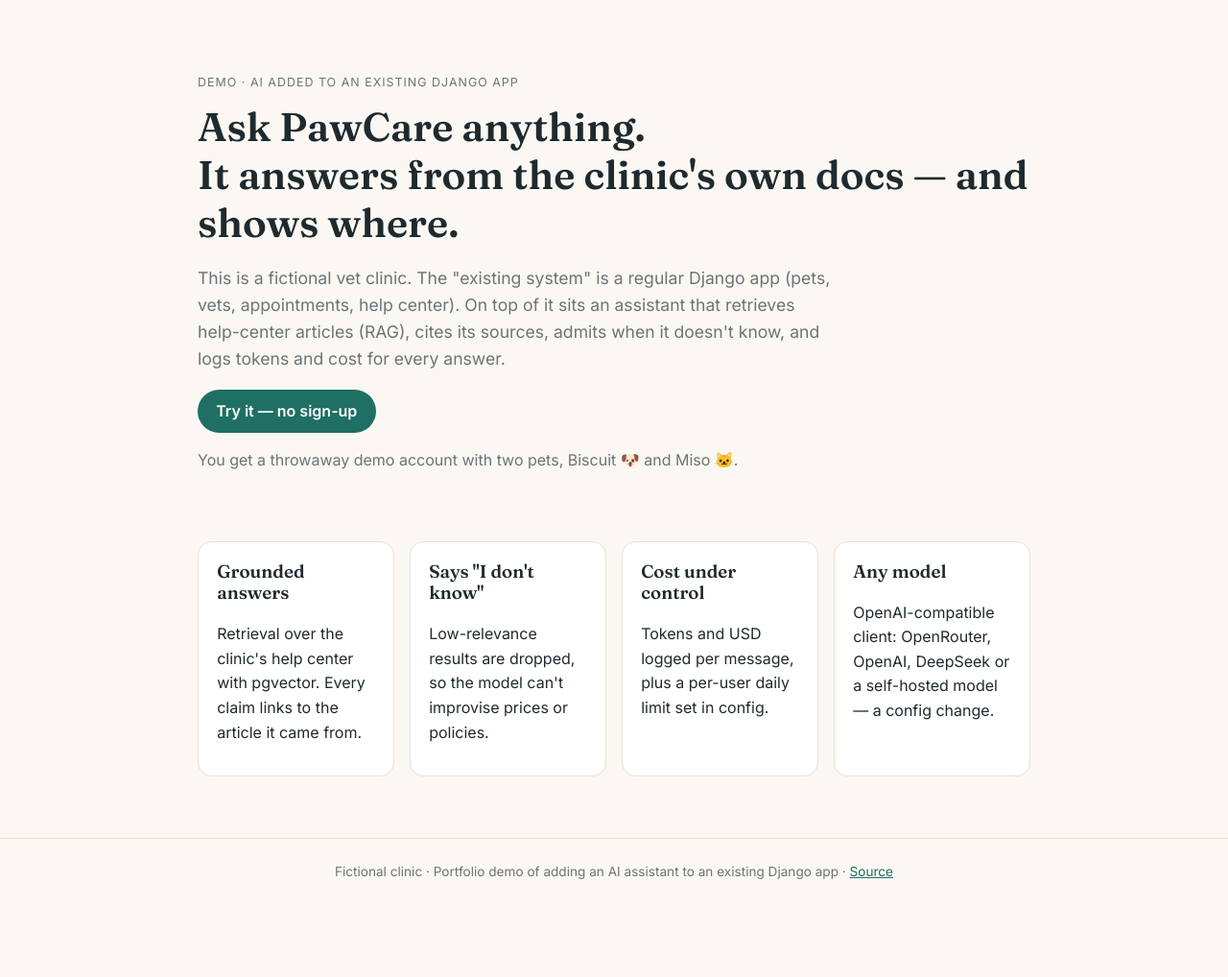
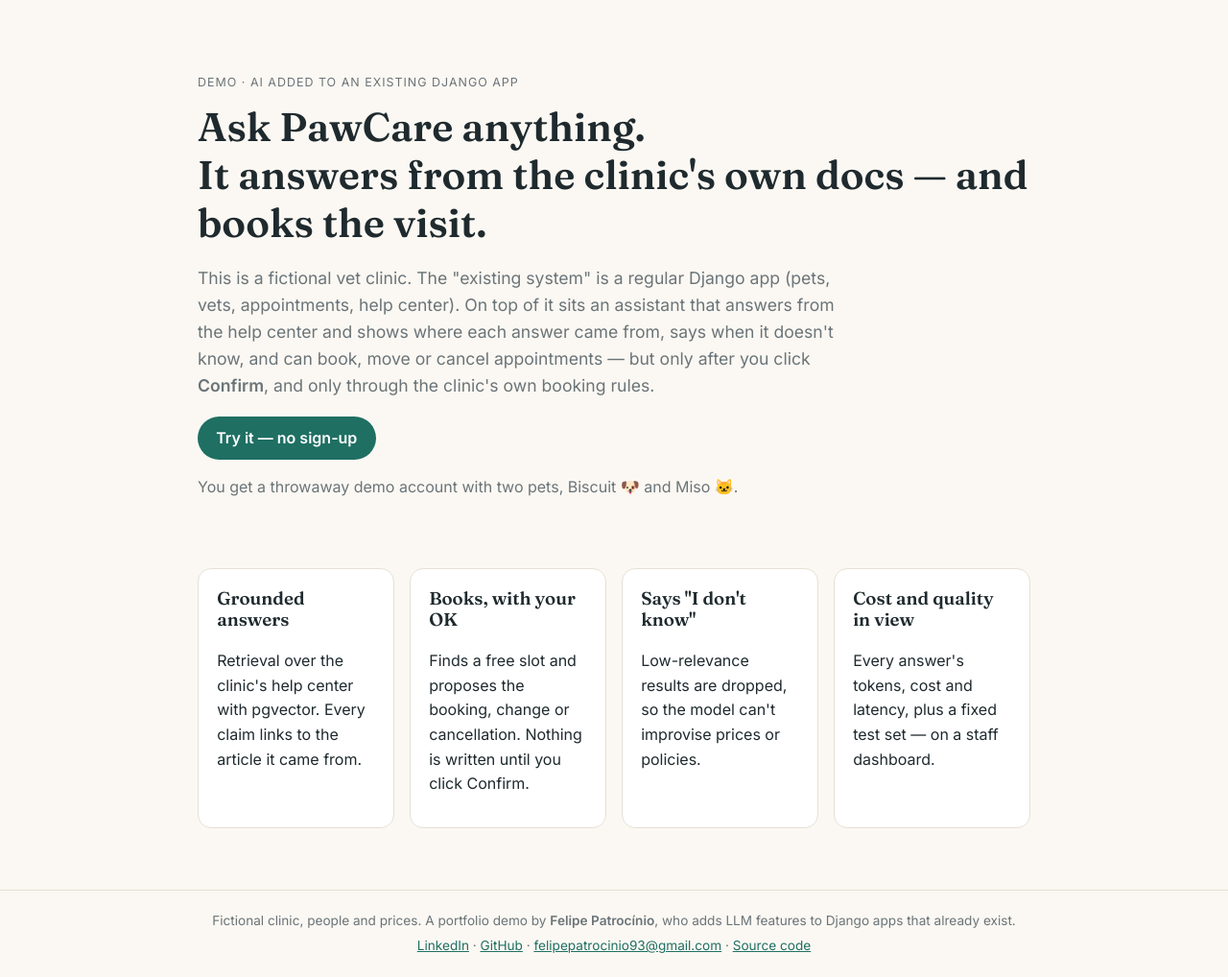
Before and after one commit to patr0ci/pawcare, a Django app: page / in a window 1280 px wide. Shown: the part 75-1093 px from the top of the page at 96% size. Before the commit the page ends 991 px from the top, so only its background shows below. Run offline with Django 5.2, Linux system fonts and the light colour scheme; data that the repository does not hold is empty.

Commit message:
Demo: sell the agent, credit the author, link previews, and no dead ends
- Home: the assistant books, moves and cancels (with Confirm); link to the
  public dashboard. Footer says who built it and how to reach him.
- Meta description, Open Graph/Twitter card (static/img/og.png) and a favicon,
  so a shared link shows a preview.
- Chips: the emergency (lily) and an "I don't know" (MRI) case instead of two
  plain lookups, so the guardrails are one click away.
- After Confirm: "See it in My pets", since the change lands in the clinic's own
  system; an empty My pets points back to the assistant.
- Live replies show model, tokens, cost and latency, like a reloaded page.
- A spent daily budget or message limit is said on arrival and the composer is
  disabled, instead of failing after the visitor types. Errors look like errors.

Co-Authored-By: Claude Opus 5.5 <noreply@anthropic.com>

```diff
--- a/assistant/chat.py
+++ b/assistant/chat.py
@@ -212,6 +212,9 @@ def answer(conversation: Conversation, question: str) -> Iterator[dict]:
     yield {
         "type": "done",
         "message_id": reply.id,
+        "model": reply.model,
+        "tokens": reply.prompt_tokens + reply.completion_tokens,
+        "latency_ms": reply.latency_ms,
         "cost_usd": float(reply.cost_usd),
         "cited": sorted(cited),
         "remaining": max(remaining, 0),
--- a/assistant/views.py
+++ b/assistant/views.py
@@ -53,12 +53,15 @@ def chat(request):
         request.session.pop("conversation_id", None)
         return redirect("assistant:chat")  # so a reload doesn't start yet another conversation
     conversation = current_conversation(request)
+    remaining = settings.ASSISTANT_DAILY_MESSAGE_LIMIT - Message.objects.today_for(request.user).count()
     return render(
         request,
         "assistant/chat.html",
         {
             "timeline": timeline(conversation),
-            "remaining": settings.ASSISTANT_DAILY_MESSAGE_LIMIT - Message.objects.today_for(request.user).count(),
+            "remaining": max(remaining, 0),
+            # Said up front, so nobody types a question only to be told the demo is out for the day.
+            "budget_spent": Message.objects.spent_today_usd() >= settings.ASSISTANT_DAILY_BUDGET_USD,
         },
     )
 
--- a/clinic/views.py
+++ b/clinic/views.py
@@ -6,12 +6,18 @@ from django.utils import timezone
 from django.utils.http import url_has_allowed_host_and_scheme
 from django.views.decorators.http import require_POST
 
+from assistant.models import Message
+
 from .demo import create_demo_tutor
 from .models import Appointment
 
 
 def home(request):
-    return render(request, "clinic/home.html")
+    return render(request, "clinic/home.html", {"budget_spent": budget_spent()})
+
+
+def budget_spent() -> bool:
+    return Message.objects.spent_today_usd() >= settings.ASSISTANT_DAILY_BUDGET_USD
 
 
 @require_POST
@@ -20,7 +26,7 @@ def demo_login(request):
         username__startswith="demo-", date_joined__date=timezone.localdate()
     ).count()
     if created_today >= settings.DEMO_ACCOUNTS_PER_DAY:
-        return render(request, "clinic/home.html", {"demo_full": True}, status=429)
+        return render(request, "clinic/home.html", {"demo_full": True, "budget_spent": budget_spent()}, status=429)
     tutor = create_demo_tutor()
     login(request, tutor.user, backend="django.contrib.auth.backends.ModelBackend")
     next_url = request.POST.get("next", "")
--- a/static/css/app.css
+++ b/static/css/app.css
@@ -44,7 +44,9 @@ button { font: inherit; cursor: pointer; }
 .prose { max-width: 68ch; }
 .stack p { display: flex; flex-direction: column; gap: .3rem; }
 .stack input { padding: .6rem; border: 1px solid var(--line); border-radius: 10px; background: var(--surface); color: var(--ink); }
-.footer { text-align: center; color: var(--muted); font-size: .85rem; padding: 1.5rem 16px; border-top: 1px solid var(--line); }
+.footer { text-align: center; color: var(--muted); font-size: .85rem; padding: 1rem 16px; border-top: 1px solid var(--line); }
+.footer p { margin: .3rem 0; }
+.notice { background: var(--accent-soft); border: 1px solid var(--line); border-radius: 12px; padding: .7rem 1rem; }
 
 /* chat */
 .chat-page { width: min(820px, 100%); margin: 0 auto; padding: 1.2rem 16px 1rem; flex: 1; display: flex; flex-direction: column; }
@@ -56,6 +58,7 @@ button { font: inherit; cursor: pointer; }
 .bubble.user { align-self: flex-end; background: var(--user); }
 .bubble.assistant { align-self: flex-start; background: var(--surface); }
 .bubble .text { white-space: pre-wrap; overflow-wrap: anywhere; }
+.bubble.error { border-color: #c0392b; }
 /* keep the newest bubble and its buttons clear of the sticky composer when scrolled into view */
 .bubble, .action { scroll-margin-bottom: 6rem; }
 .sources { display: flex; flex-wrap: wrap; gap: .4rem; margin-top: .6rem; }
@@ -64,6 +67,7 @@ button { font: inherit; cursor: pointer; }
 .empty { color: var(--muted); }
 .chip { background: var(--surface); border: 1px solid var(--line); color: var(--ink); border-radius: 999px; padding: .4rem .9rem; margin: .25rem .25rem 0 0; }
 .composer { display: flex; gap: .5rem; position: sticky; bottom: 0; background: var(--bg); padding: .6rem 0; }
+.composer :disabled { opacity: .55; cursor: not-allowed; }
 .composer input { flex: 1; min-width: 0; padding: .75rem 1rem; border-radius: 999px; border: 1px solid var(--line); background: var(--surface); color: var(--ink); font: inherit; }
 .typing::after { content: "▍"; animation: blink 1s steps(1) infinite; }
 @keyframes blink { 50% { opacity: 0; } }
--- a/templates/base.html
+++ b/templates/base.html
@@ -4,6 +4,16 @@
   <meta charset="utf-8">
   <meta name="viewport" content="width=device-width, initial-scale=1">
   <title>{% block title %}PawCare{% endblock %} · PawCare Veterinary Clinic</title>
+  <meta name="description" content="A portfolio demo of an AI assistant added to an existing Django app: it answers from the clinic's help center with sources, says when it doesn't know, and books visits only after you click Confirm.">
+  <meta property="og:type" content="website">
+  <meta property="og:title" content="PawCare — an AI assistant added to an existing Django app">
+  <meta property="og:description" content="Answers with sources, says when it doesn't know, and books visits only after you click Confirm. Try it without signing up; cost and test scores are on a live dashboard.">
+  <meta property="og:url" content="{{ request.scheme }}://{{ request.get_host }}{{ request.path }}">
+  <meta property="og:image" content="{{ request.scheme }}://{{ request.get_host }}{% static 'img/og.png' %}">
+  <meta property="og:image:width" content="1200">
+  <meta property="og:image:height" content="630">
+  <meta name="twitter:card" content="summary_large_image">
+  <link rel="icon" href="{% static 'img/favicon.svg' %}" type="image/svg+xml">
   <link rel="preconnect" href="https://fonts.googleapis.com">
   <link href="https://fonts.googleapis.com/css2?family=Fraunces:opsz,wght@9..144,600&family=Inter:wght@400;500;600&display=swap" rel="stylesheet">
   <link rel="stylesheet" href="{% static 'css/app.css' %}">
@@ -29,8 +39,11 @@
     {% block content %}{% endblock %}
   </main>
   <footer class="footer">
-    Fictional clinic · Portfolio demo of adding an AI assistant to an existing Django app ·
-    <a href="https://github.com/patr0ci/pawcare">Source</a>
+    <p>Fictional clinic, people and prices. A portfolio demo by <strong>Felipe Patrocínio</strong>, who adds LLM
+      features to Django apps that already exist.</p>
+    <p><a href="https://www.linkedin.com/in/patroci-dev/">LinkedIn</a> · <a href="https://github.com/patr0ci">GitHub</a> ·
+      <a href="mailto:felipepatrocinio93@gmail.com">felipepatrocinio93@gmail.com</a> ·
+      <a href="https://github.com/patr0ci/pawcare">Source code</a></p>
   </footer>
   {% block scripts %}{% endblock %}
 </body>
--- a/templates/clinic/home.html
+++ b/templates/clinic/home.html
@@ -3,16 +3,21 @@
 {% block content %}
 <section class="hero">
   <p class="eyebrow">Demo · AI added to an existing Django app</p>
-  <h1>Ask PawCare anything.<br>It answers from the clinic's own docs — and shows where.</h1>
+  <h1>Ask PawCare anything.<br>It answers from the clinic's own docs — and books the visit.</h1>
   <p class="lead">
     This is a fictional vet clinic. The "existing system" is a regular Django app (pets, vets, appointments,
-    help center). On top of it sits an assistant that retrieves help-center articles (RAG), cites its sources,
-    admits when it doesn't know, and logs tokens and cost for every answer.
+    help center). On top of it sits an assistant that answers from the help center and shows where each answer
+    came from, says when it doesn't know, and can book, move or cancel appointments — but only after you click
+    <strong>Confirm</strong>, and only through the clinic's own booking rules.
   </p>
-  {% if demo_full %}<p class="hint">The demo is at capacity for today. Please come back tomorrow!</p>{% endif %}
+  {% if budget_spent %}
+    <p class="notice">The live assistant is paused for today: the demo's daily AI budget is used up.
+      You can still look around{% if demo_public_dashboard %}, or see <a href="{% url 'assistant:dashboard' %}">what it costs and how it scores</a>{% endif %}.</p>
+  {% endif %}
+  {% if demo_full %}<p class="notice">The demo is at capacity for today. Please come back tomorrow!</p>{% endif %}
   {% if user.is_authenticated %}
     <a class="button" href="{% url 'assistant:chat' %}">Open the assistant</a>
-  {% else %}
+  {% elif not demo_full %}
     <form method="post" action="{% url 'demo_login' %}">{% csrf_token %}
       <button class="button">Try it — no sign-up</button>
     </form>
@@ -21,8 +26,8 @@
 </section>
 <section class="features">
   <div><h3>Grounded answers</h3><p>Retrieval over the clinic's help center with pgvector. Every claim links to the article it came from.</p></div>
+  <div><h3>Books, with your OK</h3><p>Finds a free slot and proposes the booking, change or cancellation. Nothing is written until you click Confirm.</p></div>
   <div><h3>Says "I don't know"</h3><p>Low-relevance results are dropped, so the model can't improvise prices or policies.</p></div>
-  <div><h3>Cost under control</h3><p>Tokens and USD logged per message, plus a per-user daily limit set in config.</p></div>
-  <div><h3>Any model</h3><p>OpenAI-compatible client: OpenRouter, OpenAI, DeepSeek or a self-hosted model — a config change.</p></div>
+  <div><h3>Cost and quality in view</h3><p>Every answer's tokens, cost and latency, plus a fixed test set — on a {% if demo_public_dashboard %}<a href="{% url 'assistant:dashboard' %}">live dashboard</a>{% else %}staff dashboard{% endif %}.</p></div>
 </section>
 {% endblock %}
--- a/templates/clinic/my_pets.html
+++ b/templates/clinic/my_pets.html
@@ -21,6 +21,6 @@
     {% endfor %}
   </ul>
 {% else %}
-  <p class="muted">Nothing booked yet.</p>
+  <p class="muted">Nothing booked yet. <a href="{% url 'assistant:chat' %}">Ask the assistant to book a visit →</a></p>
 {% endif %}
 {% endblock %}
```
Also changed, not shown: static/js/chat.js (+21 -6 lines), templates/assistant/chat.html (+14 -6 lines), tests/test_views.py (+17 -0 lines), static/img/favicon.svg (added), static/img/og.png (added).
